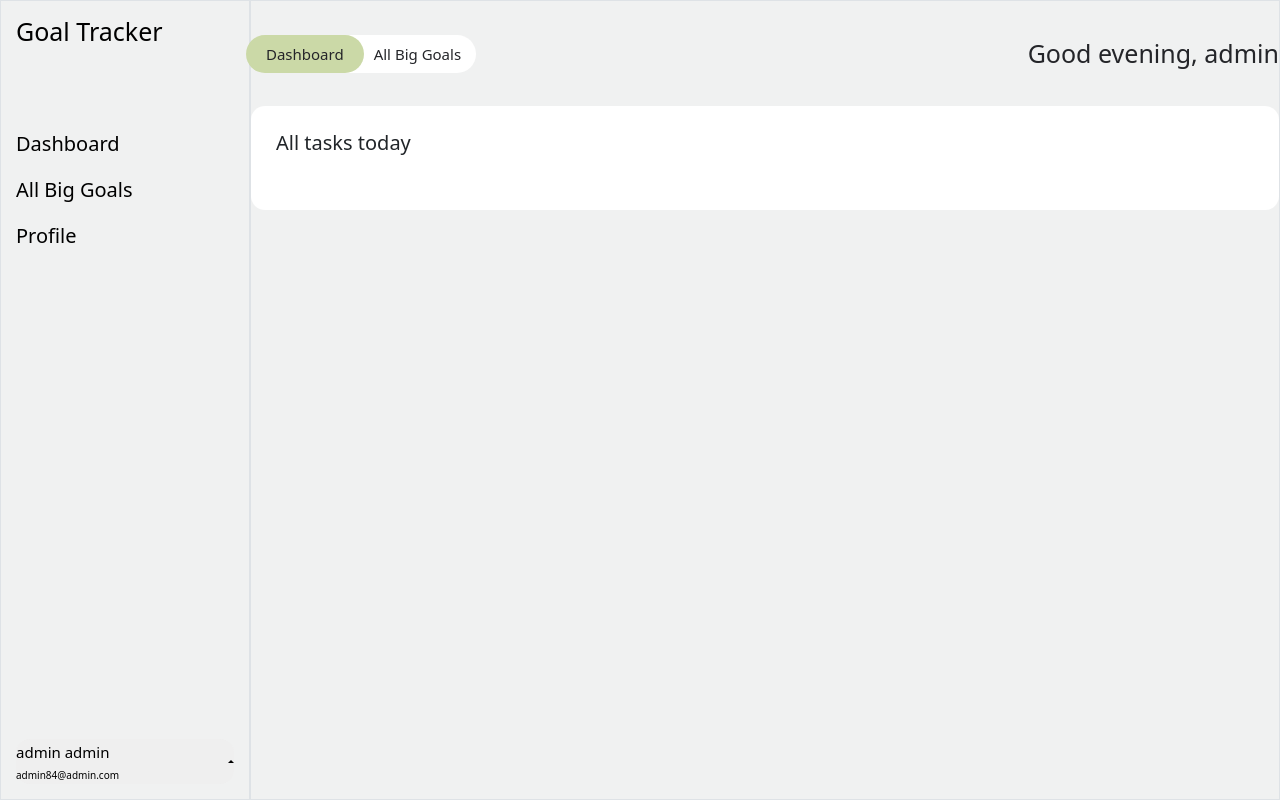
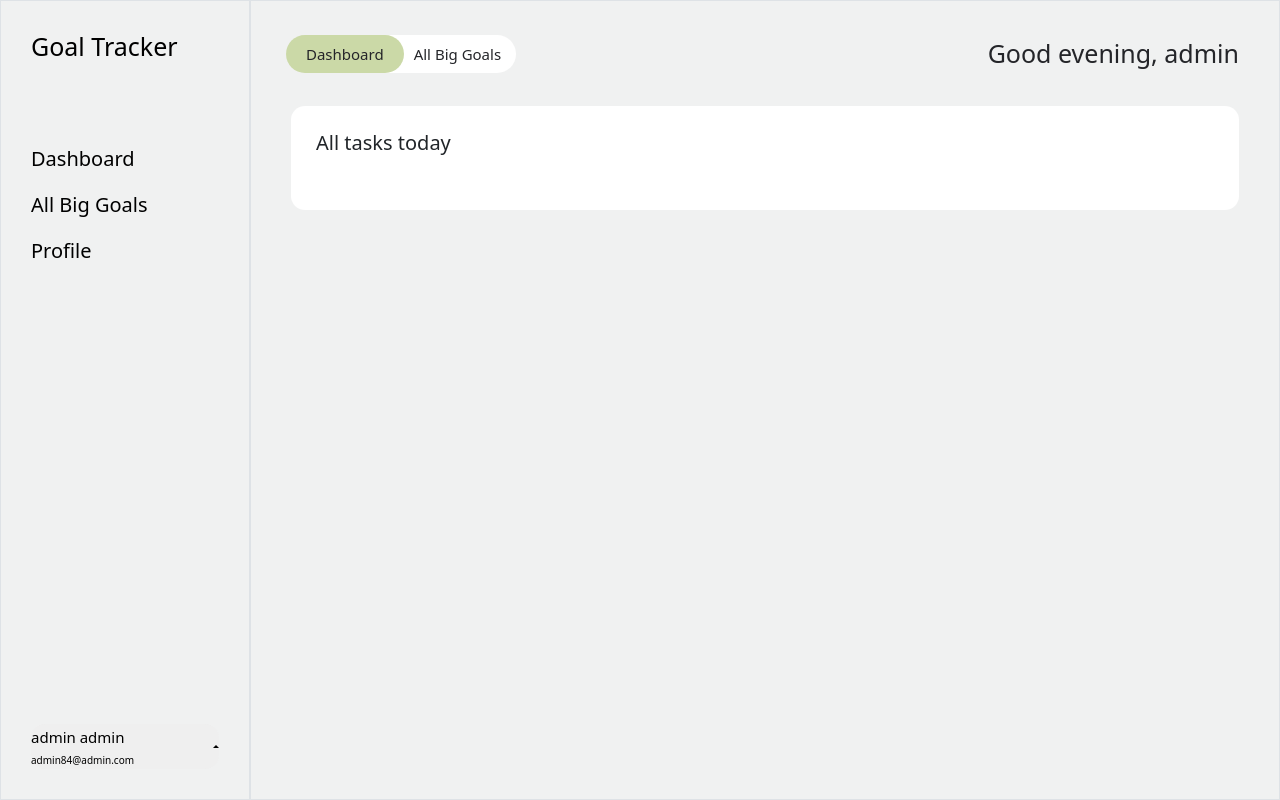
Before and after one commit to repsandcode/goals_tracker, a Django app: page / in a window 1280 px wide. Run offline with Django 5.2, Linux system fonts and the light colour scheme; a user stored in the database is signed in; data comes from the database, SQL or seed files in the repository; both versions use the stored data as it was after the commit; data that the repository does not hold is empty; some libraries are stand-ins or nearby versions.

Commit message:
update padding

```diff
--- a/base/goals_tracker/static/goals_tracker/styles.css
+++ b/base/goals_tracker/static/goals_tracker/styles.css
@@ -66,7 +66,7 @@ textarea:focus {
   justify-content: space-between;
   width: 250px;
   height: 100%;
-  padding: 1.5rem;
+  padding: 3rem;
 }
 .sidebar-nav {
   list-style: none;
@@ -144,7 +144,13 @@ textarea:focus {
   align-self: center;
 }
 
-/* HOME PAGE - BIG GOALS */
+/* HOME PAGE */
+.dashboard {
+  padding: 3rem 4rem;
+}
+
+
+/* ALL BIG GOALS */
 .page-status {
   background-color: var(--white-bg);
   border-radius: 2rem;
--- a/base/goals_tracker/templates/goals_tracker/home_page.html
+++ b/base/goals_tracker/templates/goals_tracker/home_page.html
@@ -4,7 +4,7 @@
 
 {% block body %}
 
-<main class="py-5" id="home-page">
+<main class="dashboard" id="home-page">
   {% comment %} WELCOME {% endcomment %}
   <section class="d-flex justify-content-between mb-5">
     <div class="align-self-center d-flex page-status">
```
Also changed, not shown: base/db.sqlite3.
